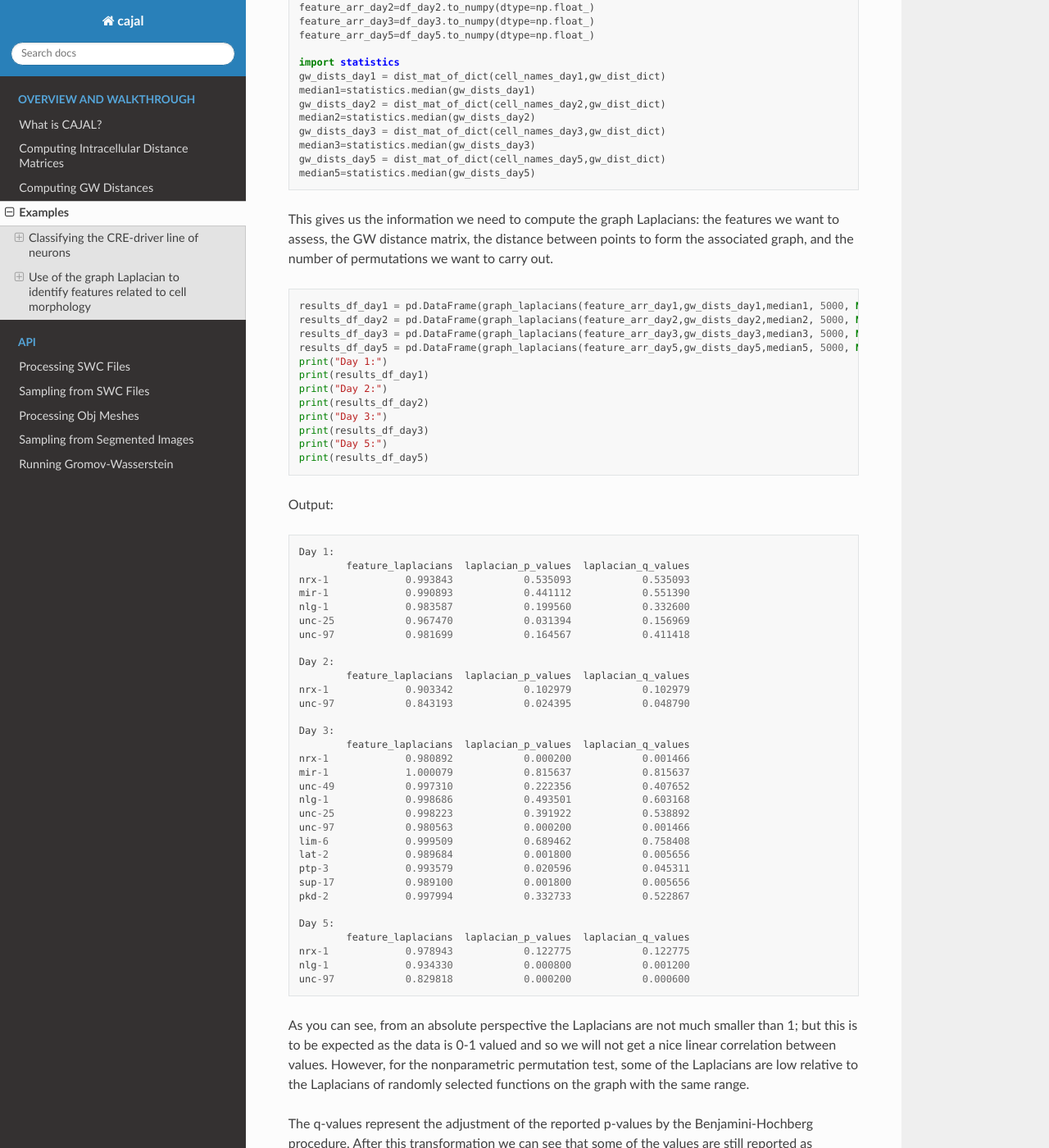
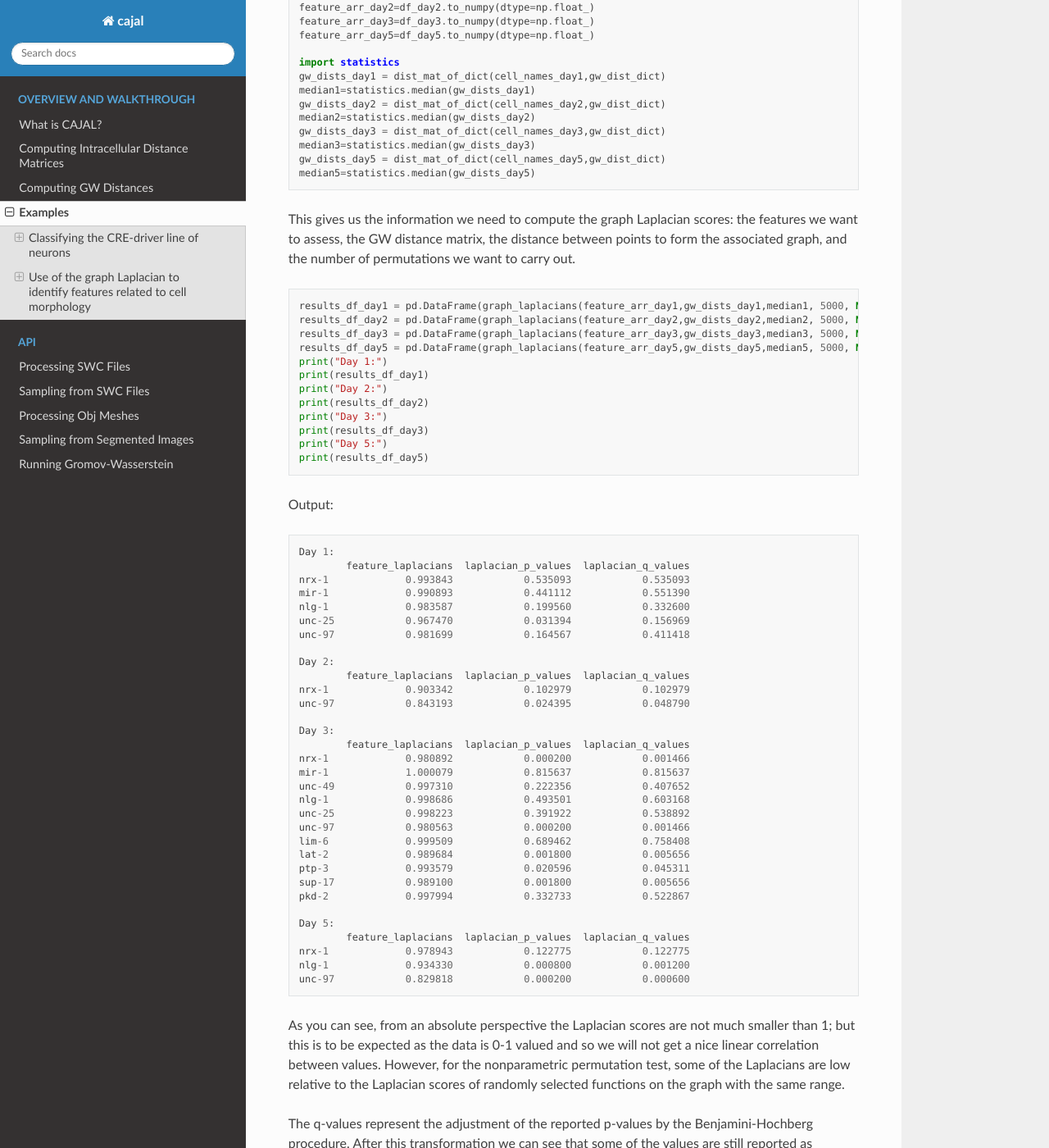
Before and after one commit to CamaraLab/CAJAL, a Sphinx documentation site: the page built from docs/benchmarking.rst, in a window 1280 px wide and 1400 px high, scrolled down 6447 px. Shown: the whole window at 82% size. Built offline with Sphinx 7.4.7 and the Read the Docs theme 2.0.0, drawn with Linux system fonts in a browser that asks for light colours; some of the changed text lies outside the part shown.

Commit message:
Edited benchmarking.rst to replace "graph Laplacian" with "Laplacian score" where appropriate.

```diff
--- a/docs/benchmarking.rst
+++ b/docs/benchmarking.rst
@@ -351,7 +351,7 @@ restrict to the columns for which there is nonzero data.
 		gw_dists_day5 = dist_mat_of_dict(cell_names_day5,gw_dist_dict)
 		median5=statistics.median(gw_dists_day5)
 
-This gives us the information we need to compute the graph Laplacians: the features we want to assess,
+This gives us the information we need to compute the graph Laplacian scores: the features we want to assess,
 the GW distance matrix, the distance between points to form the associated graph, and the number of permutations we want to carry out.
 
 .. code-block:: python
@@ -406,11 +406,11 @@ Output:
    nlg-1             0.934330            0.000800            0.001200
    unc-97            0.829818            0.000200            0.000600
 
-As you can see, from an absolute perspective the Laplacians are not much
+As you can see, from an absolute perspective the Laplacian scores are not much
 smaller than 1; but this is to be expected as the data is 0-1 valued and so we
 will not get a nice linear correlation between values. However, for the
 nonparametric permutation test, some of the Laplacians are low relative to the
-Laplacians of randomly selected functions on the graph with the same range.
+Laplacian scores of randomly selected functions on the graph with the same range.
 
 The q-values represent the adjustment of the reported p-values by the
 Benjamini-Hochberg procedure. After this transformation we can see that some of
```
Also changed, not shown: other parts of docs/benchmarking.rst (+7 -7 lines).
